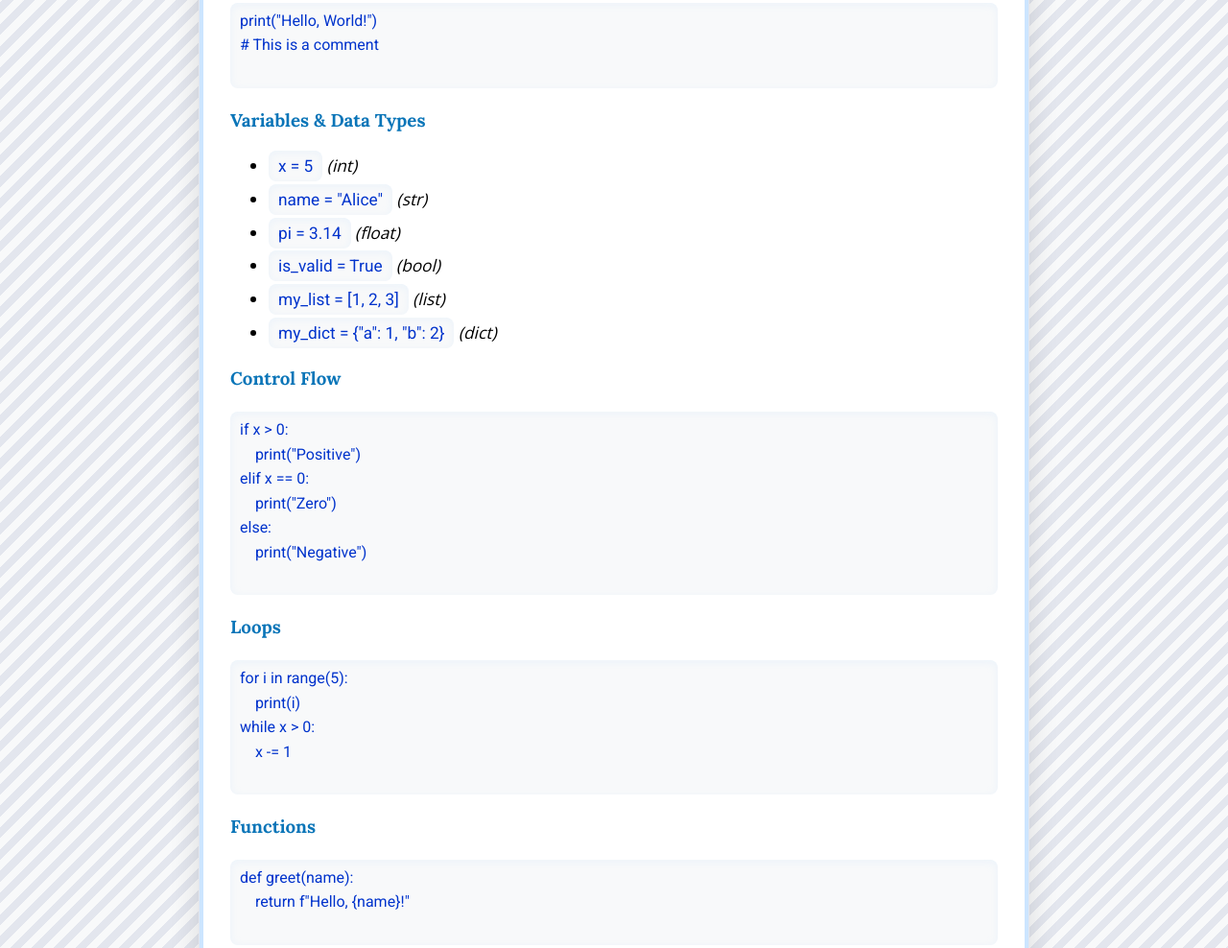
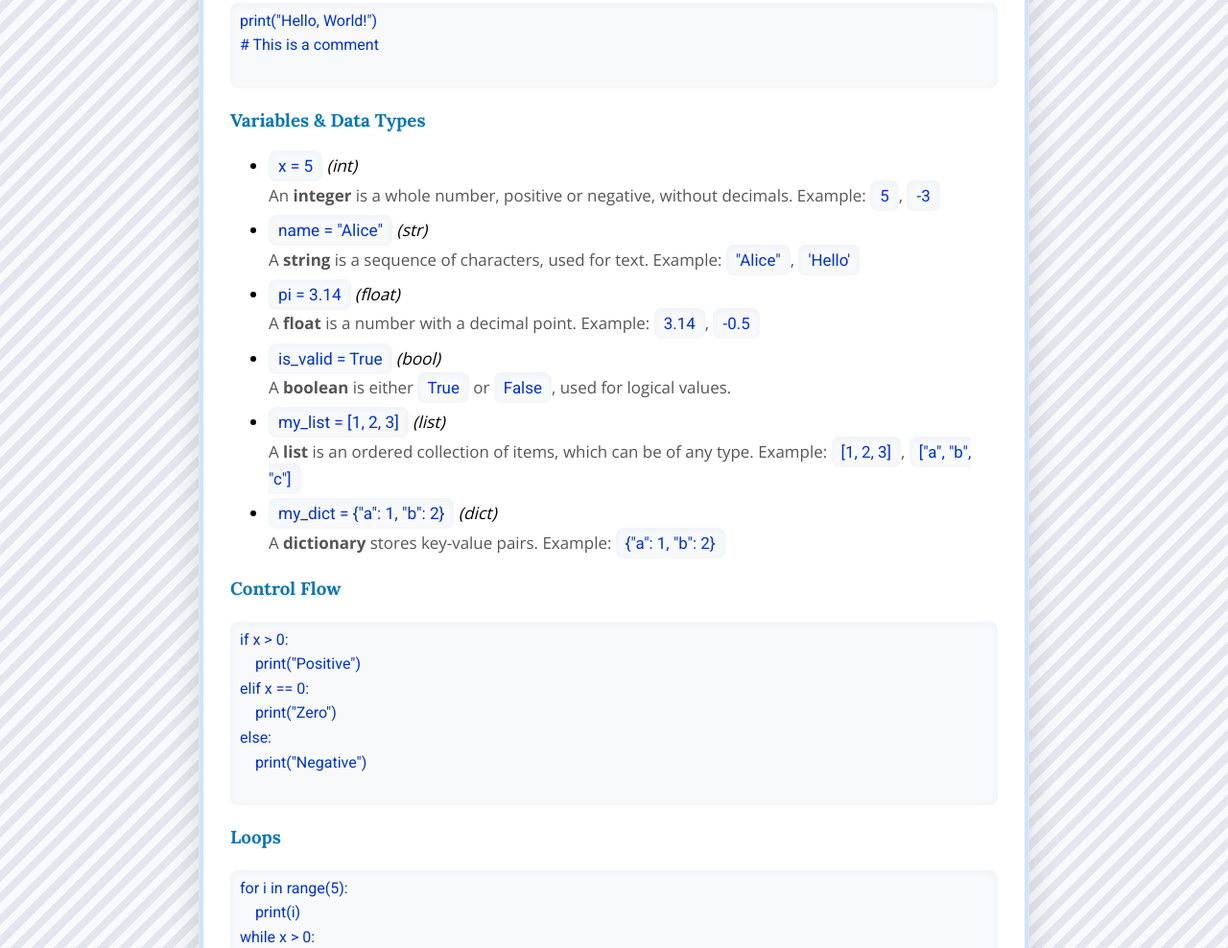
Before and after one commit to JVAdams4/cheatsheet-project, a plain HTML site: page index.html in a window 1280 px wide. Shown: the part 3595-4583 px from the top of the page at 96% size. Drawn offline with nearby package versions, Linux system fonts and the light colour scheme.

Commit message:
added more detail for python code block and added annotations section

```diff
--- a/index.html
+++ b/index.html
@@ -152,12 +152,36 @@
             </pre>
             <h3>Variables & Data Types</h3>
             <ul>
-                <li><code>x = 5</code> <em>(int)</em></li>
-                <li><code>name = "Alice"</code> <em>(str)</em></li>
-                <li><code>pi = 3.14</code> <em>(float)</em></li>
-                <li><code>is_valid = True</code> <em>(bool)</em></li>
-                <li><code>my_list = [1, 2, 3]</code> <em>(list)</em></li>
-                <li><code>my_dict = {"a": 1, "b": 2}</code> <em>(dict)</em></li>
+                <li>
+                    <code>x = 5</code> <em>(int)</em>
+                    <!-- int: Integer type, represents whole numbers -->
+                    <br><span class="annotation">An <strong>integer</strong> is a whole number, positive or negative, without decimals. Example: <code>5</code>, <code>-3</code></span>
+                </li>
+                <li>
+                    <code>name = "Alice"</code> <em>(str)</em>
+                    <!-- str: String type, represents text -->
+                    <br><span class="annotation">A <strong>string</strong> is a sequence of characters, used for text. Example: <code>"Alice"</code>, <code>'Hello'</code></span>
+                </li>
+                <li>
+                    <code>pi = 3.14</code> <em>(float)</em>
+                    <!-- float: Floating point type, represents decimal numbers -->
+                    <br><span class="annotation">A <strong>float</strong> is a number with a decimal point. Example: <code>3.14</code>, <code>-0.5</code></span>
+                </li>
+                <li>
+                    <code>is_valid = True</code> <em>(bool)</em>
+                    <!-- bool: Boolean type, represents True or False -->
+                    <br><span class="annotation">A <strong>boolean</strong> is either <code>True</code> or <code>False</code>, used for logical values.</span>
+                </li>
+                <li>
+                    <code>my_list = [1, 2, 3]</code> <em>(list)</em>
+                    <!-- list: List type, ordered collection of items -->
+                    <br><span class="annotation">A <strong>list</strong> is an ordered collection of items, which can be of any type. Example: <code>[1, 2, 3]</code>, <code>["a", "b", "c"]</code></span>
+                </li>
+                <li>
+                    <code>my_dict = {"a": 1, "b": 2}</code> <em>(dict)</em>
+                    <!-- dict: Dictionary type, key-value pairs -->
+                    <br><span class="annotation">A <strong>dictionary</strong> stores key-value pairs. Example: <code>{"a": 1, "b": 2}</code></span>
+                </li>
             </ul>
             <h3>Control Flow</h3>
             <pre>
--- a/styles.css
+++ b/styles.css
@@ -189,6 +189,16 @@
     border-top: 2px solid var(--color-secondary);
 }
 
+/* ===== Annotations ===== */
+.annotation {
+    display: block;
+    font-size: 0.98em;
+    color: #555;
+    margin-top: 2px;
+    margin-bottom: 8px;
+    font-family: var(--font-open-sans);
+}
+
 /* ===== Responsive Design ===== */
 @media (max-width: 700px) {
     section {
```
